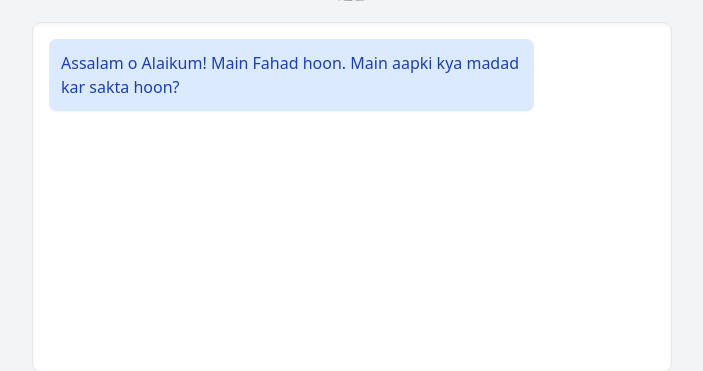
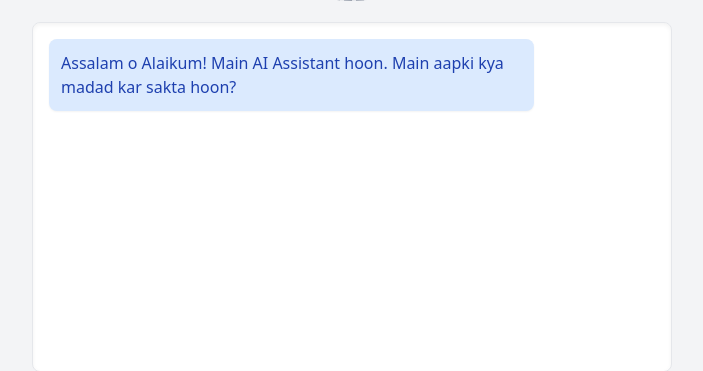
Before and after one commit to ahmadwaleed6455-ctrl/ai-voice-agent, a Flask app: page / in a window 1280 px wide. Shown: the part 320-691 px from the top of the page, without its empty margins (288-991 px from the left). Run offline with Flask 3, Linux system fonts and the light colour scheme; some libraries are stand-ins or nearby versions.

Commit message:
Update index.html

```diff
--- a/templates/index.html
+++ b/templates/index.html
@@ -3,7 +3,7 @@
 <head>
     <meta charset="UTF-8">
     <meta name="viewport" content="width=device-width, initial-scale=1.0">
-    <title>LRH AI Assistant - Fahad</title>
+    <title>LRH AI Assistant </title>
     <script src="https://cdn.tailwindcss.com"></script>
     <link rel="stylesheet" href="https://cdnjs.cloudflare.com/ajax/libs/font-awesome/6.0.0/css/all.min.css">
     <script src="https://cdn.jsdelivr.net/npm/livekit-client/dist/livekit-client.umd.min.js"></script>
@@ -33,7 +33,7 @@
         <div id="chat-box" class="chat-container overflow-y-auto bg-white rounded-lg shadow-inner p-4 mb-4 space-y-4 border border-gray-200">
             <div class="flex justify-start">
                 <div class="bg-blue-100 text-blue-800 p-3 rounded-lg max-w-[80%] shadow-sm">
-                    Assalam o Alaikum! Main Fahad hoon. Main aapki kya madad kar sakta hoon?
+                    Assalam o Alaikum! Main AI Assistant hoon. Main aapki kya madad kar sakta hoon?
                 </div>
             </div>
         </div>
```
